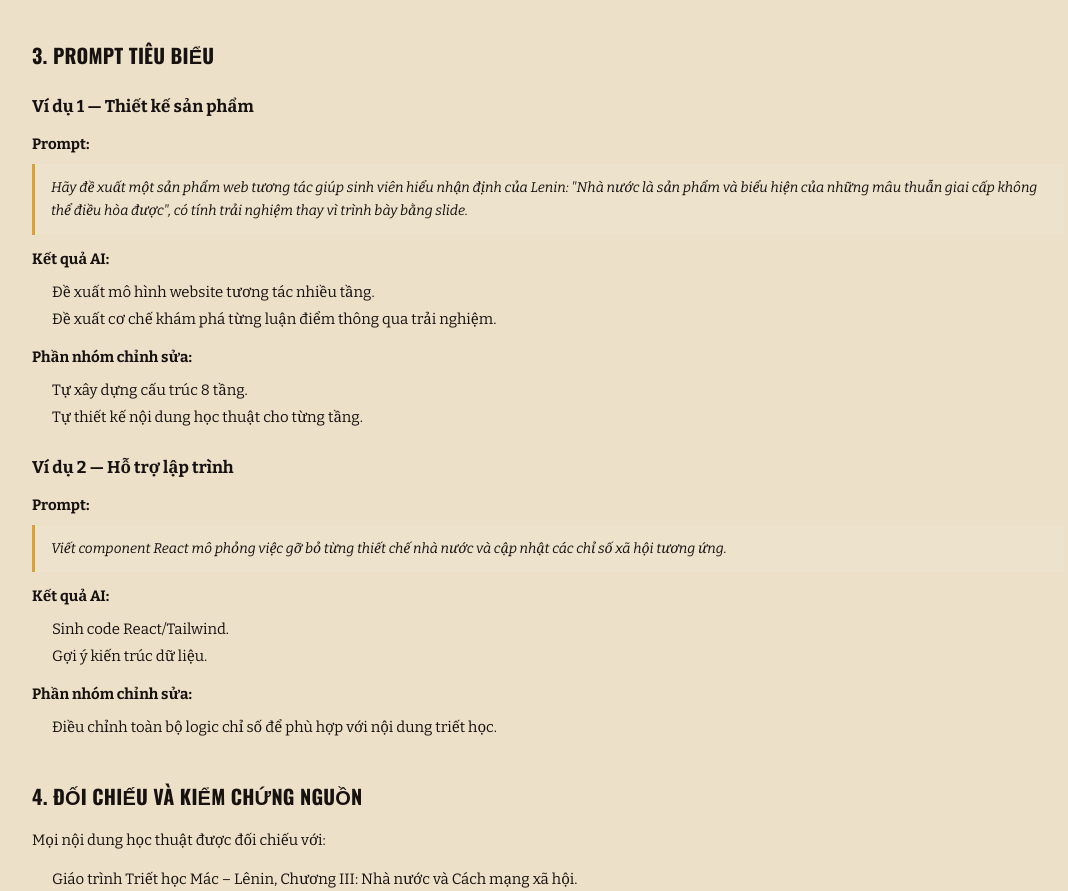
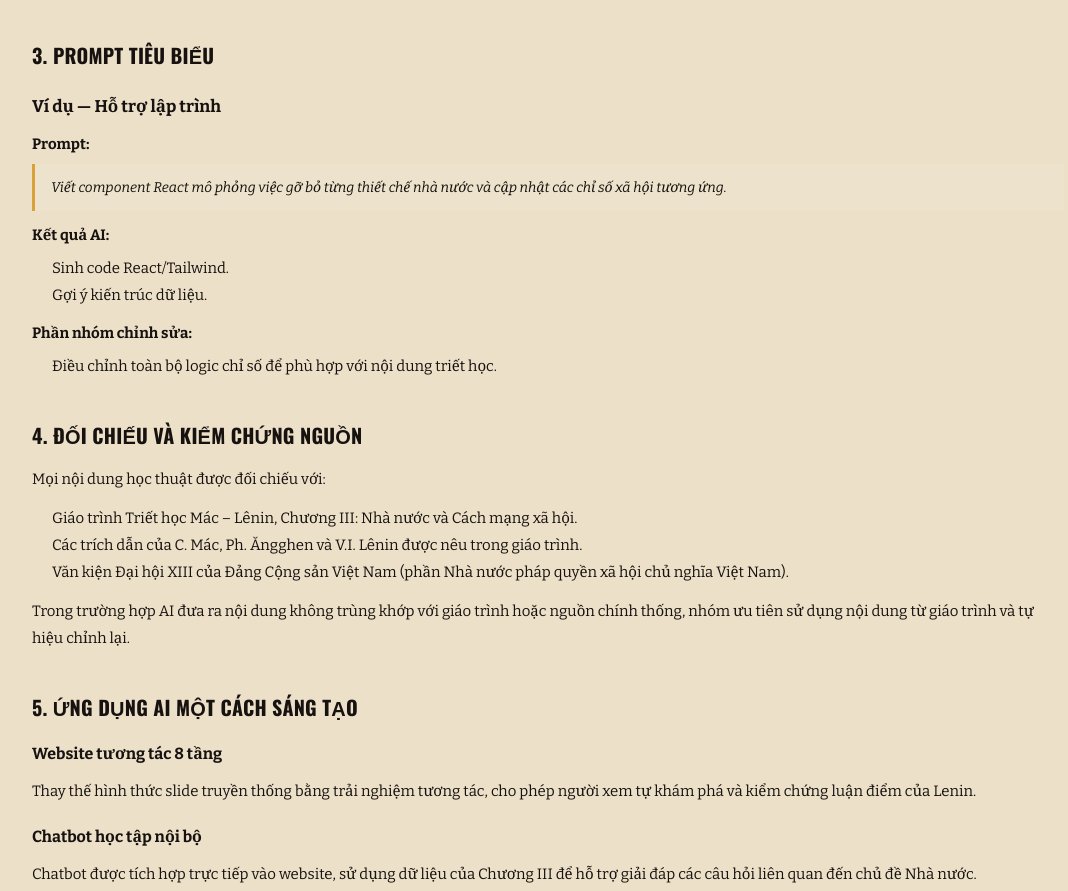
Before and after one commit to phanhoangs26/MLN122, a React (Vite) app: page /theory in a window 1280 px wide. Shown: the part 9559-10450 px from the top of the page, without its empty margins (92-1160 px from the left). Built offline with nearby package versions, Linux system fonts and the light colour scheme.

Commit message:
ai usage

```diff
--- a/src/app/pages/Theory.tsx
+++ b/src/app/pages/Theory.tsx
@@ -436,23 +436,7 @@ export default function Theory() {
           {/* 3. Prompt tiêu biểu */}
           <h3 style={{ marginTop: '40px', marginBottom: '16px', fontSize: '20px', fontWeight: 700 }}>3. Prompt tiêu biểu</h3>
 
-          <h4 style={{ marginTop: '24px', marginBottom: '12px', fontSize: '17px', fontWeight: 600 }}>Ví dụ 1 — Thiết kế sản phẩm</h4>
-          <p style={{ fontSize: '15px', fontWeight: 600, marginBottom: '8px' }}>Prompt:</p>
-          <div style={{ background: 'rgba(255,255,255,0.05)', borderLeft: '3px solid var(--gold)', padding: '12px 16px', marginBottom: '12px', fontSize: '14px', fontStyle: 'italic', lineHeight: 1.7 }}>
-            Hãy đề xuất một sản phẩm web tương tác giúp sinh viên hiểu nhận định của Lenin: "Nhà nước là sản phẩm và biểu hiện của những mâu thuẫn giai cấp không thể điều hòa được", có tính trải nghiệm thay vì trình bày bằng slide.
-          </div>
-          <p style={{ fontSize: '15px', fontWeight: 600, marginBottom: '8px' }}>Kết quả AI:</p>
-          <ul style={{ fontSize: '15px', paddingLeft: '20px', marginBottom: '12px', lineHeight: 1.8 }}>
-            <li>Đề xuất mô hình website tương tác nhiều tầng.</li>
-            <li>Đề xuất cơ chế khám phá từng luận điểm thông qua trải nghiệm.</li>
-          </ul>
-          <p style={{ fontSize: '15px', fontWeight: 600, marginBottom: '8px' }}>Phần nhóm chỉnh sửa:</p>
-          <ul style={{ fontSize: '15px', paddingLeft: '20px', marginBottom: '20px', lineHeight: 1.8 }}>
-            <li>Tự xây dựng cấu trúc 8 tầng.</li>
-            <li>Tự thiết kế nội dung học thuật cho từng tầng.</li>
-          </ul>
-
-          <h4 style={{ marginTop: '24px', marginBottom: '12px', fontSize: '17px', fontWeight: 600 }}>Ví dụ 2 — Hỗ trợ lập trình</h4>
+          <h4 style={{ marginTop: '24px', marginBottom: '12px', fontSize: '17px', fontWeight: 600 }}>Ví dụ — Hỗ trợ lập trình</h4>
           <p style={{ fontSize: '15px', fontWeight: 600, marginBottom: '8px' }}>Prompt:</p>
           <div style={{ background: 'rgba(255,255,255,0.05)', borderLeft: '3px solid var(--gold)', padding: '12px 16px', marginBottom: '12px', fontSize: '14px', fontStyle: 'italic', lineHeight: 1.7 }}>
             Viết component React mô phỏng việc gỡ bỏ từng thiết chế nhà nước và cập nhật các chỉ số xã hội tương ứng.
```
